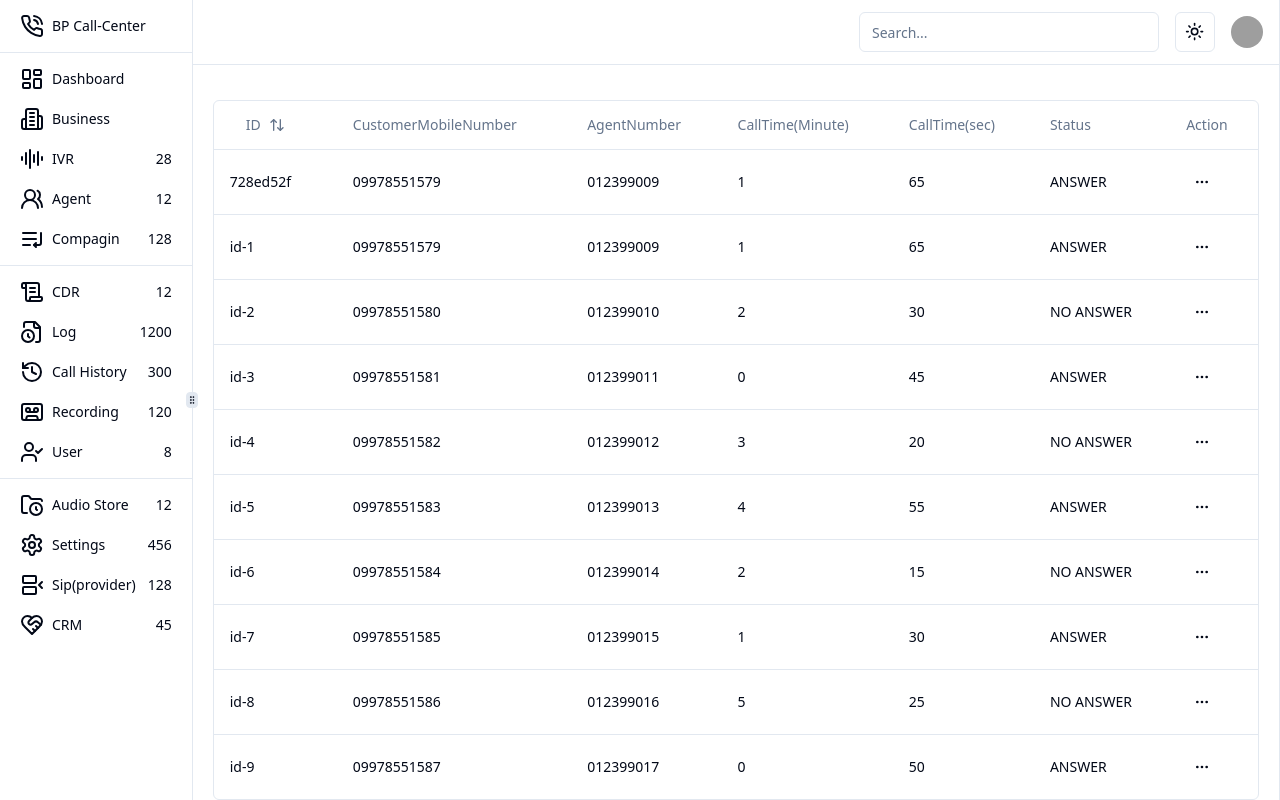
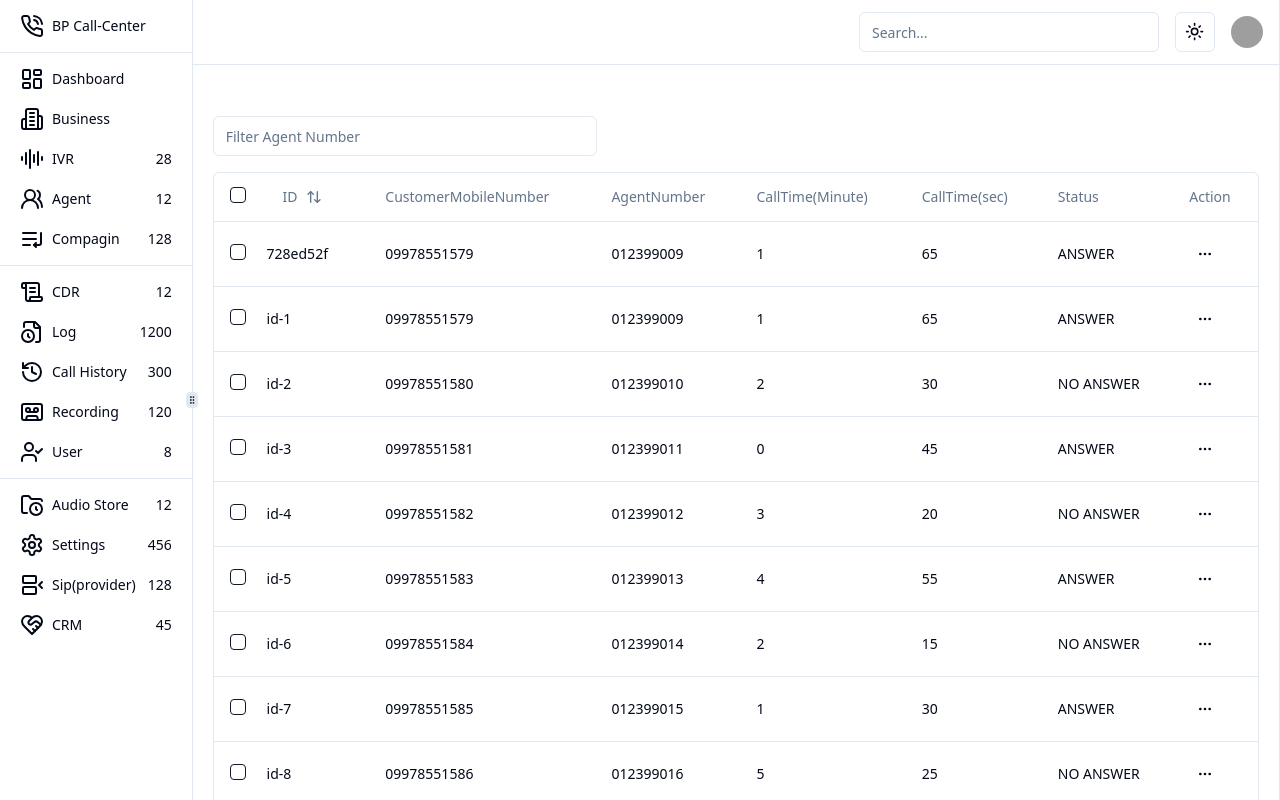
Before and after one commit to RizeKishimaro/callcenter-fe, a React (Vite) app: page /dashboard/agent/recentcalls in a window 1280 px wide. Built offline with nearby package versions, Linux system fonts and the light colour scheme; grey boxes are pictures that could not be loaded.

Commit message:
feat/develop: recent calls

```diff
--- a/package.json
+++ b/package.json
@@ -12,6 +12,7 @@
   "dependencies": {
     "@hookform/resolvers": "^3.9.0",
     "@radix-ui/react-avatar": "^1.1.0",
+    "@radix-ui/react-checkbox": "^1.1.1",
     "@radix-ui/react-dropdown-menu": "^2.1.1",
     "@radix-ui/react-label": "^2.1.0",
     "@radix-ui/react-separator": "^1.1.0",
--- /dev/null
+++ b/src/components/ui/checkbox.tsx
@@ -0,0 +1,28 @@
+import * as React from "react"
+import * as CheckboxPrimitive from "@radix-ui/react-checkbox"
+import { Check } from "lucide-react"
+
+import { cn } from "@/lib/utils"
+
+const Checkbox = React.forwardRef<
+  React.ElementRef<typeof CheckboxPrimitive.Root>,
+  React.ComponentPropsWithoutRef<typeof CheckboxPrimitive.Root>
+>(({ className, ...props }, ref) => (
+  <CheckboxPrimitive.Root
+    ref={ref}
+    className={cn(
+      "peer h-4 w-4 shrink-0 rounded-sm border border-primary ring-offset-background focus-visible:outline-none focus-visible:ring-2 focus-visible:ring-ring focus-visible:ring-offset-2 disabled:cursor-not-allowed disabled:opacity-50 data-[state=checked]:bg-primary data-[state=checked]:text-primary-foreground",
+      className
+    )}
+    {...props}
+  >
+    <CheckboxPrimitive.Indicator
+      className={cn("flex items-center justify-center text-current")}
+    >
+      <Check className="h-4 w-4" />
+    </CheckboxPrimitive.Indicator>
+  </CheckboxPrimitive.Root>
+))
+Checkbox.displayName = CheckboxPrimitive.Root.displayName
+
+export { Checkbox }
--- a/src/pages/agent/AgentHome.tsx
+++ b/src/pages/agent/AgentHome.tsx
@@ -138,7 +138,7 @@
   const handleHangup = async () => {
     if (simpleUser && isRinging || isInCall) {
       try {
-        await simpleUser.hangup();
+        await simpleUser?.hangup();
         setIsInCall(false);
         setIsRinging(false);
       } catch (error) {
@@ -189,7 +189,7 @@
   }
 
   return (
-    <main className="profile-page dark:bg-gray-600 w-full h-full dark:text-white">
+    <main className="profile-page dark:bg-gray-600 w-full h-max overflow-y-scroll dark:text-white">
       <audio ref={remoteAudioRef} id="remoteAudio" autoPlay />
       <div>
         <div>
--- a/src/pages/agent/datatable/columns.tsx
+++ b/src/pages/agent/datatable/columns.tsx
@@ -9,6 +9,7 @@
   DropdownMenuSeparator,
   DropdownMenuTrigger,
 } from "../../../components/ui/dropdown-menu"
+import { Checkbox } from "../../../components/ui/checkbox"
 import { ColumnDef } from "@tanstack/react-table"
 
 // This type is used to define the shape of our data.
@@ -23,6 +24,28 @@
 }
 
 export const columns: ColumnDef<Payment>[] = [
+  {
+    id: "select",
+    header: ({ table }) => (
+      <Checkbox
+        checked={
+          table.getIsAllPageRowsSelected() ||
+          (table.getIsSomePageRowsSelected() && "indeterminate")
+        }
+        onCheckedChange={(value) => table.toggleAllPageRowsSelected(!!value)}
+        aria-label="Select all"
+      />
+    ),
+    cell: ({ row }) => (
+      <Checkbox
+        checked={row.getIsSelected()}
+        onCheckedChange={(value) => row.toggleSelected(!!value)}
+        aria-label="Select row"
+      />
+    ),
+    enableSorting: false,
+    enableHiding: false,
+  },
   {
     accessorKey: "id",
     header: ({ column }) => {
--- a/src/pages/agent/datatable/data-table.tsx
+++ b/src/pages/agent/datatable/data-table.tsx
@@ -7,6 +7,8 @@
   getPaginationRowModel,
   SortingState,
   getSortedRowModel,
+  getFilteredRowModel,
+  ColumnFiltersState,
 } from "@tanstack/react-table"
 
 import {
@@ -19,6 +21,7 @@
 } from "../../../components/ui/table"
 import { Button } from "../../../components/ui/button"
 import { useState } from "react"
+import { Input } from "../../../components/ui/input"
 
 interface DataTableProps<TData, TValue> {
   columns: ColumnDef<TData, TValue>[]
@@ -30,6 +33,9 @@
   data,
 }: DataTableProps<TData, TValue>) {
   const [sorting, setSorting] = useState<SortingState>([])
+  const [columnFilters, setColumnFilters] = useState<ColumnFiltersState>(
+    []
+  )
   const table = useReactTable({
     data,
     columns,
@@ -37,13 +43,26 @@
     getPaginationRowModel: getPaginationRowModel(),
     onSortingChange: setSorting,
     getSortedRowModel: getSortedRowModel(),
+    onColumnFiltersChange: setColumnFilters,
+    getFilteredRowModel: getFilteredRowModel(),
     state: {
       sorting,
+      columnFilters
     },
   })
 
   return (
     <div>
+      <div className="flex items-center py-4">
+        <Input
+          placeholder="Filter Agent Number"
+          value={(table.getColumn("agnumber")?.getFilterValue() as string) ?? ""}
+          onChange={(event: any) =>
+            table.getColumn("agnumber")?.setFilterValue(event.target.value)
+          }
+          className="max-w-sm"
+        />
+      </div>
       <div className="rounded-md border">
         <Table>
           <TableHeader>
```
Also changed, not shown: src/layouts/DashboardLayout.tsx (line endings or trailing spaces), 1 other file (tests, documents, lock files or other folders).
